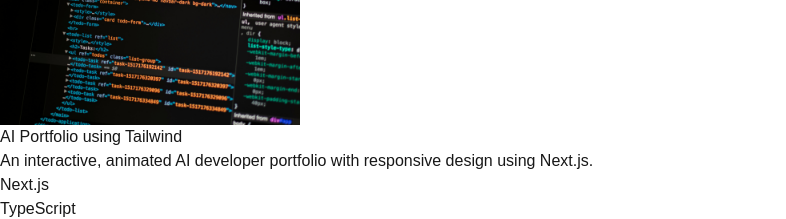
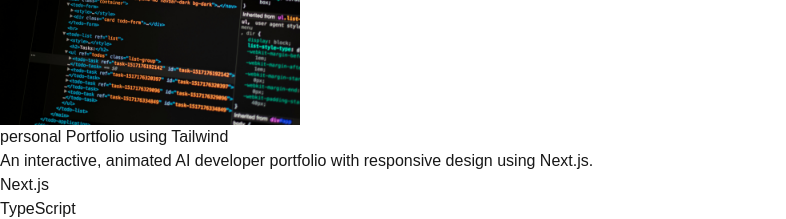
Before and after one commit to muhammadowaisshah1/Personal-portfolio, a Next.js app: page /Project in a window 1280 px wide. Shown: the part 2680-2899 px from the top of the page, without its empty margins (0-786 px from the left). Built offline with nearby package versions, Linux system fonts and the light colour scheme.

Commit message:
Update page.tsx
name chnage project

```diff
--- a/src/app/(Header)/Project/page.tsx
+++ b/src/app/(Header)/Project/page.tsx
@@ -72,11 +72,11 @@ const cliProjects: Project[] = [
 
 const nextJsProjects: Project[] = [
   {
-    title: "AI Portfolio using Tailwind ",
+    title: "personal Portfolio using Tailwind ",
     description: "An interactive, animated AI developer portfolio with responsive design using Next.js.",
     techStack: ["Next.js", "TypeScript", "Tailwind CSS"],
     image: "/photos/Ai.jpg",
-    liveLink: "/ai-portfolio",
+    liveLink: "https://muhammad-owais-portfolio.vercel.app/",
     repoLink: "https://github.com/your-username/ai-portfolio",
   },
   {
```
